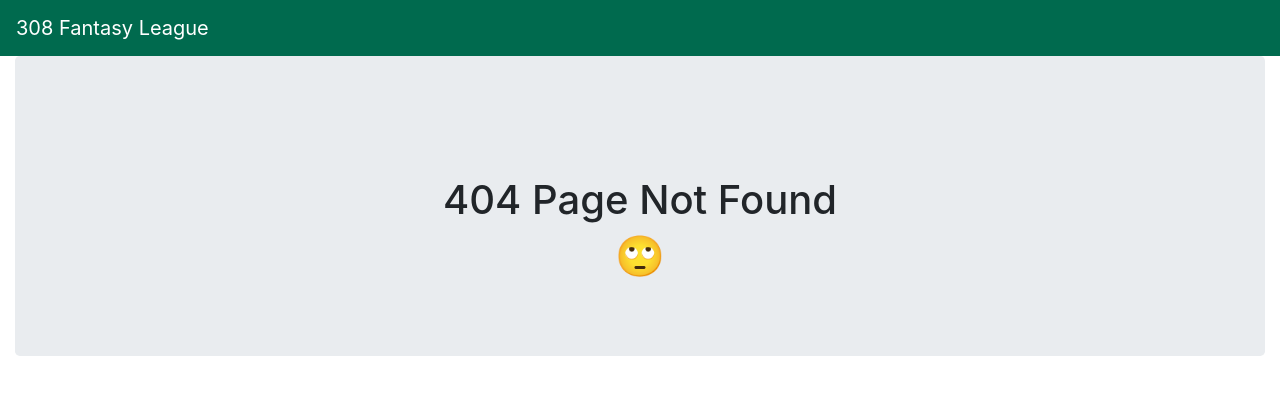
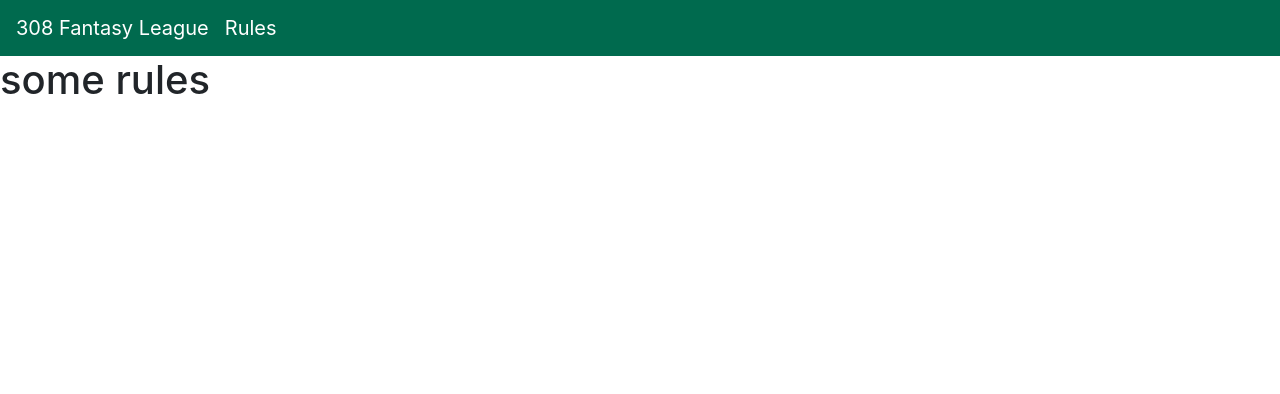
Before and after one commit to cfech/React-Fantasy, a React (Create React App) app in the folder client/: page /rules in a window 1280 px wide. Before the commit this address had no page. Shown: the top 394 px of the page. Built offline with nearby package versions, Linux system fonts and the light colour scheme.

Commit message:
updating nav bar to add rules page

```diff
--- a/client/src/App.js
+++ b/client/src/App.js
@@ -2,6 +2,7 @@ import React from "react";
 import NoMatch from "./pages/NoMatch";
 import Nav from "./components/Nav";
 import Home from "./pages/HomePage"
+import Rules from "./pages/rules"
 import { BrowserRouter, Route, Switch } from "react-router-dom";
 
 // The app will not render correctly until you setup a Route component.
@@ -15,7 +16,9 @@ function App() {
         <Nav />
         <Switch>
           <Route exact path="/" component={Home} />
-          <Route exact path = "*" component = {NoMatch}/>
+
+          <Route exact path = "/rules" component = {Rules}/>
+         <Route exact path = "*" component = {NoMatch}/>
         </Switch>
       </div>
     </BrowserRouter>
--- a/client/src/components/Nav/index.js
+++ b/client/src/components/Nav/index.js
@@ -7,6 +7,9 @@ function Nav() {
       <a className="navbar-brand navAnchor" href="/">
         308 Fantasy League
       </a>
+      <a className="navbar-brand navAnchor" href="/rules">
+        Rules
+      </a>
     </nav>
   );
 }
--- /dev/null
+++ b/client/src/pages/rules.js
@@ -0,0 +1,9 @@
+import React from "react"
+
+function Rules (){
+    return(
+        <h1>some rules</h1>
+    );
+}
+
+export default Rules;
```
Also changed, not shown: 1 other file (tests, documents, lock files or other folders).
